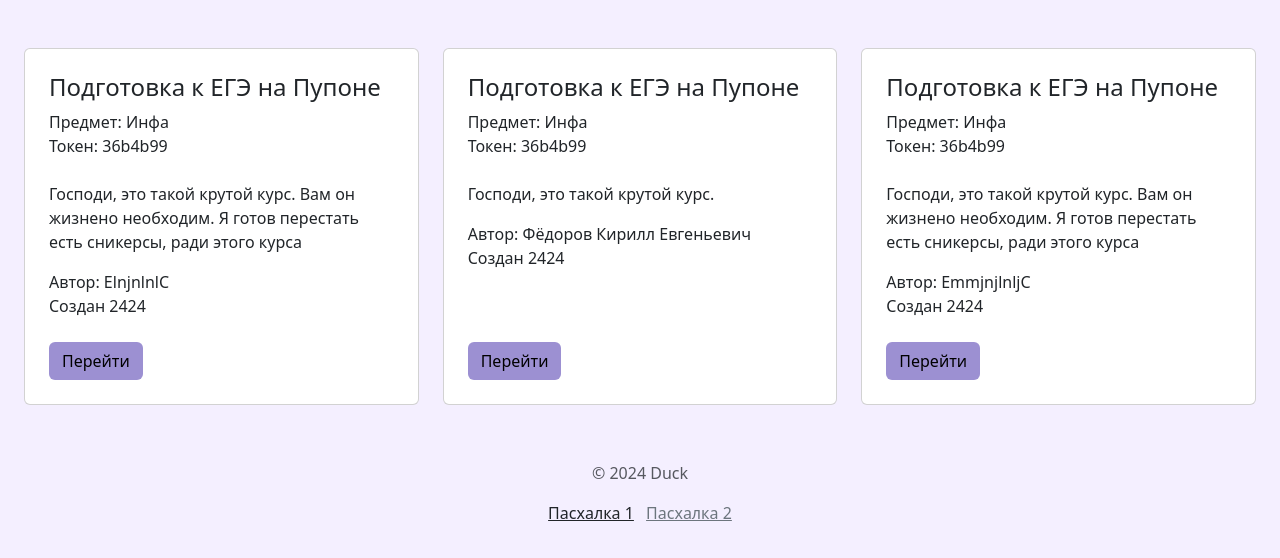
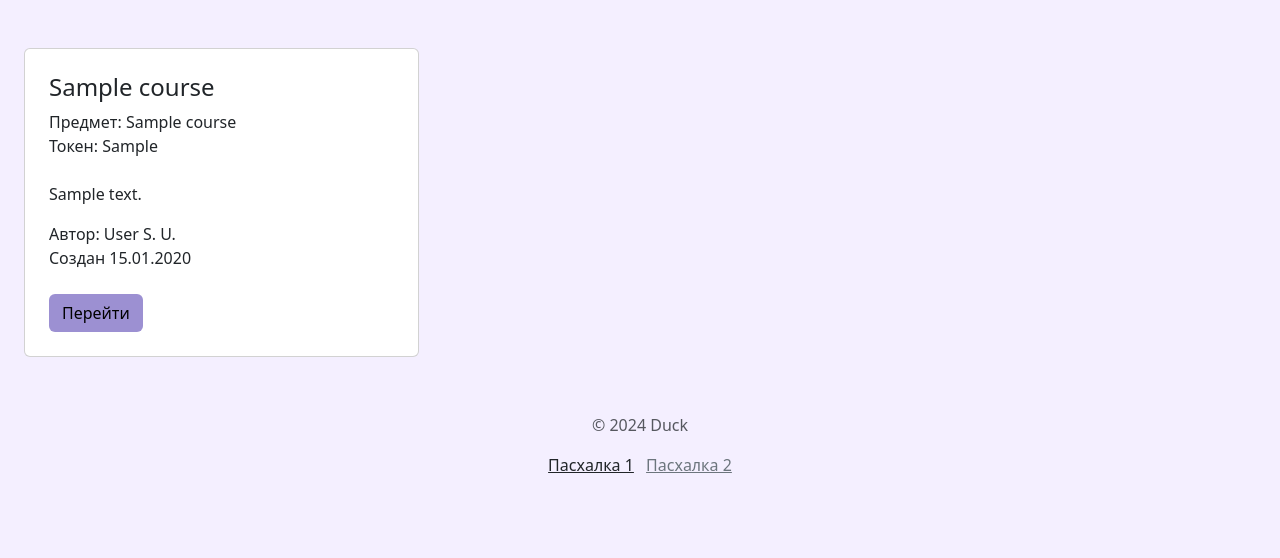
Before and after one commit to alissaryb/predprof-2025, a Flask app: page /all_courses in a window 1280 px wide. Shown: the part 86-644 px from the top of the page. Run offline with Flask 3, Linux system fonts and the light colour scheme; tables that the repository leaves empty hold one stand-in row (values such as "Sample post"); some libraries are stand-ins or nearby versions.

Commit message:
каталог курсов, добавление курса, мои курсы работают вместе с БД. в процессе отображение курса по uuid

```diff
--- a/forms/courses.py
+++ b/forms/courses.py
@@ -3,16 +3,16 @@ from wtforms import StringField, SubmitField, IntegerField, TextAreaField, Selec
 from wtforms.validators import InputRequired, NumberRange, DataRequired
 
 
-SUBJECT = ['Английский', 'Астрономия', 'Биология', 'География', 'Информатика', 'История ', 'Литература', 'Математика',
-           'Обществознание', 'Русский язык', 'Физика', 'Химия']
+SUBJECTS = ['Информатика', 'Математика', 'Русский язык']
 
 
 class FormAddCourse(FlaskForm):
     title = StringField('Введите название курса', validators=[InputRequired('Обязательное поле')])
     description = TextAreaField('Введите описание курса', validators=[InputRequired('Обязательное поле')])
-    subject = SelectField('Введите предмет изучения', choices=SUBJECT, validators=[DataRequired('Обязательное поле')])
+    subject = SelectField('Введите предмет изучения', choices=SUBJECTS,
+                          validators=[DataRequired('Обязательное поле')])
 
-    submit = SubmitField('Добавить')
+    submit = SubmitField('Создать')
 
 
 class FormAddPublication(FlaskForm):
--- a/forms/filters.py
+++ b/forms/filters.py
@@ -7,3 +7,4 @@ from wtforms.widgets import CheckboxInput
 import re
 
 class TaskFilter(FlaskForm):
+    pass
--- a/main.py
+++ b/main.py
@@ -1,24 +1,25 @@
 #!/usr/bin/env python
 # -*- coding: utf-8 -*-
+import datetime
 from functools import wraps
 
-from flask import Flask, render_template, request, redirect, url_for, send_from_directory
-from flask_login import LoginManager, login_required, current_user, login_user, \
-    logout_user, UserMixin
-from flask_wtf.csrf import CSRFProtect
-
-from requests import get
+from flask import Flask, render_template, request, redirect, send_from_directory
+from flask_login import LoginManager, login_required, current_user, login_user, logout_user
 
 from forms.register import FormRegisterUser, FormLoginUser
 from forms.tasks import FormAddTask, QuizForm
 from forms.courses import FormAddCourse, FormAddPublication
+
 import json
-import datetime
-
 import uuid
 
 from sa_models import db_session
 from sa_models.users import User
+from sa_models.courses import Course
+from sa_models.course_to_user import CourseToUser
+
+from py_scripts import funcs_back
+
 
 app = Flask(__name__)
 db_session.global_init('database/portal.db')
@@ -132,50 +133,10 @@ def work():
 def add_publication():
     form = FormAddPublication()
 
-    my_courses = ["1", "2", "3"]
-    form.my_courses.choices = my_courses
+    my_courses_ = ["1", "2", "3"]
+    form.my_courses.choices = my_courses_
 
     return render_template("add_publication.html", form=form)
-
-
-@app.route('/all_courses', methods=['GET', 'POST'])
-def all_courses():
-    courses = [
-        {"uuid": "0", "title": "Подготовка к ЕГЭ на Пупоне", "subject": "Инфа",
-         "type": "public",
-         "description": "Господи, это такой крутой курс. Вам он жизнено необходим. Я готов перестать есть сникерсы, ради этого курса",
-         "token": "36b4b99", "made_on_datetime": 2424, "author": "ЕlnjnlnlС"},
-        {"uuid": "1", "title": "Подготовка к ЕГЭ на Пупоне", "subject": "Инфа",
-         "type": "public",
-         "description": "Господи, это такой крутой курс.",
-         "token": "36b4b99", "made_on_datetime": 2424, "author": "Фёдоров Кирилл Евгеньевич"},
-        {"uuid": "2", "title": "Подготовка к ЕГЭ на Пупоне", "subject": "Инфа",
-         "type": "public",
-         "description": "Господи, это такой крутой курс. Вам он жизнено необходим. Я готов перестать есть сникерсы, ради этого курса",
-         "token": "36b4b99", "made_on_datetime": 2424, "author": "ЕmmjnjlnljС"}]
-
-    return render_template("all_courses.html", title="", courses=courses)
-
-
-@app.route('/course/<id>', methods=['GET', 'POST'])
-def courses(id):
-    courses = [{"uuid": "0", "title": "Подготовка к ЕГЭ на Пупоне", "subject": "Инфа",
-         "type": "public",
-         "description": "Господи, это такой крутой курс. Вам он жизнено необходим. Я готов перестать есть сникерсы, ради этого курса",
-         "token": "36b4b99", "made_on_datetime": 2424, "author": "ЕlnjnlnlС"},
-        {"uuid": "1", "title": "Подготовка к ЕГЭ на Пупоне", "subject": "Инфа",
-         "type": "public",
-         "description": "Господи, это такой крутой курс. Вам он жизнено необходим. Я готов перестать есть сникерсы, ради этого курса",
-         "token": "36b4b99", "made_on_datetime": 2424, "author": "Фёдоров Кирилл Евгеньевич"},
-        {"uuid": "2", "title": "Подготовка к ЕГЭ на Пупоне", "subject": "Инфа",
-         "type": "public",
-         "description": "Господи, это такой крутой курс. Вам он жизнено необходим. Я готов перестать есть сникерсы, ради этого курса",
-         "token": "36b4b99", "made_on_datetime": 2424, "author": "ЕmmjnjlnljС"}]
-
-    course = courses[int(id)]
-
-    publications = [{"uuid": "0", "title": "Кейс 2", "text": "Домашка по предпрофу, вы умрете, вы умрете, вы умрете, вы умрете, вы умрете, вы умрете", "made_on_datetime": "432872", "files_folder_path": [("/materials/KE_task3_video1.mp4", "video"), ("/materials/prefixes.pptx", "other"), ("/materials/correct_ip.png", "img")], "type": "courses", "author": "Ф К Е"}, {}, {}]
-    return render_template("course.html", title="", id=id, course=course, publications=publications)
 
 
 @app.route('/profile', methods=['GET'])
@@ -238,27 +199,19 @@ def statistic():
 def my_grops():
     return render_template("my_grops.html")
 
-@app.route('/my_courses', methods=['GET', 'POST'])
-def my_courses():
-    student_courses = []
-    teacher_courses = [] #список словарей
 
-    return render_template("my_courses.html", teacher_courses=teacher_courses, student_courses=student_courses)
+@app.route('/teacher_groups', methods=['GET', 'POST'])
+def teacher_groups():
+    courses = [{"id": "0", "num_class": 6, "token": "sh24re"},
+               {"id": "1", "num_class": 10, "token": "dfs3y53"},
+               {"id": "2", "num_class": 10, "token": "fdj836"}]
 
-@app.route('/add_course', methods=['GET', 'POST'])
-def add_course():
-    form = FormAddCourse()
-    if form.submit.data == True:
-        print(form.type.data)
-
-        return redirect("/")
-    return render_template("add_course.html", title="Добавление курса", form=form)
+    return render_template("teacher_groups.html", courses=courses)
 
 
 @app.route('/add_task', methods=['GET', 'POST'])
 def add_task():
     form = FormAddTask()
-    print(form)
     if form.submit.data == True:
         print("SUBMIT")
         try:
@@ -291,13 +244,122 @@ def add_task():
                            form=form)
 
 
-@app.route('/teacher_groups', methods=['GET', 'POST'])
-def teacher_groups():
-    courses = [{"id": "0", "num_class": 6, "token": "sh24re"},
-               {"id": "1", "num_class": 10, "token": "dfs3y53"},
-               {"id": "2", "num_class": 10, "token": "fdj836"}]
+@app.route('/course/<course_uuid>', methods=['GET'])
+def course_by_uuid(course_uuid):
+    db_sess = db_session.create_session()
 
-    return render_template("teacher_groups.html", courses=courses)
+    course = db_sess.query(Course).where(Course.uuid == course_uuid).first()
+    if course is None:
+        return render_template("err.html", title="Курс не найден", err='Курс не найден')
+
+    course_data = {
+        'uuid': course_uuid,
+        'title': course.title,
+        'subject': course.subject,
+        'description': course.description,
+        'token': course.token,
+        'made_on_datetime': course.made_on_datetime.strftime('%d.%m.%Y'),
+        'author': f'{course.author.surname} {course.author.name[0]}. {course.author.lastname[0]}.'
+    }
+
+    all_tags = []
+    publications = []
+    for note in publications:
+        note_data = {
+            'uuid': note.uuid,
+            'title': note.title,
+            'text': note.text,
+            'made_on_datetime': note.made_on_datetime.strftime('%d.%m.%Y'),
+            'tag': note.tag,
+
+        }
+
+    courses = [{"uuid": "0", "title": "Подготовка к ЕГЭ на Пупоне", "subject": "Инфа",
+         "type": "public",
+         "description": "Господи, это такой крутой курс. Вам он жизнено необходим. Я готов перестать есть сникерсы, ради этого курса",
+         "token": "36b4b99", "made_on_datetime": 2424, "author": "ЕlnjnlnlС"},
+        {"uuid": "1", "title": "Подготовка к ЕГЭ на Пупоне", "subject": "Инфа",
+         "type": "public",
+         "description": "Господи, это такой крутой курс. Вам он жизнено необходим. Я готов перестать есть сникерсы, ради этого курса",
+         "token": "36b4b99", "made_on_datetime": 2424, "author": "Фёдоров Кирилл Евгеньевич"},
+        {"uuid": "2", "title": "Подготовка к ЕГЭ на Пупоне", "subject": "Инфа",
+         "type": "public",
+         "description": "Господи, это такой крутой курс. Вам он жизнено необходим. Я готов перестать есть сникерсы, ради этого курса",
+         "token": "36b4b99", "made_on_datetime": 2424, "author": "ЕmmjnjlnljС"}]
+
+    course = courses[int(id)]
+
+    publications = [{"uuid": "0", "title": "Кейс 2",
+                     "text": "Домашка по предпрофу, вы умрете, вы умрете, вы умрете, вы умрете, вы умрете, вы умрете",
+                     "made_on_datetime": "432872", "files_folder_path":
+                         [("/materials/KE_task3_video1.mp4", "video"), ("/materials/prefixes.pptx", "other"),
+                          ("/materials/correct_ip.png", "img")], "author": "Ф К Е"}, {}, {}]
+    return render_template("course.html", title="", id=id, course=course, publications=publications)
+
+
+@app.route('/add_course', methods=['GET', 'POST'])
+@login_required
+def add_course():
+    form = FormAddCourse()
+    if form.validate_on_submit():
+        db_sess = db_session.create_session()
+
+        new_course = Course()
+        new_course.title = form.title.data
+        new_course.description = form.description.data
+        new_course.subject = form.subject.data
+        new_course.uuid = str(uuid.uuid4())
+        new_course.token = funcs_back.generate_token()
+
+        db_sess.add(new_course)
+        db_sess.commit()
+
+        db_sess.close()
+
+        return redirect("/")
+
+    return render_template("add_course.html", title="Создание курса", form=form)
+
+
+@app.route('/all_courses', methods=['GET'])
+def all_courses():
+    db_sess = db_session.create_session()
+
+    all_ = db_sess.query(Course).order_by(Course.made_on_datetime).all()
+    registered_courses_uuids = []
+    if current_user.is_authenticated:
+        registered_courses_uuids = (funcs_back.get_courses_teach(current_user.uuid) +
+                                    funcs_back.get_courses_learn(current_user.uuid))
+        for i in range(len(registered_courses_uuids)):
+            registered_courses_uuids[i] = registered_courses_uuids[i]['uuid']
+
+    courses = []
+    for course in all_:
+        d = {
+            'title': course.title,
+            'subject': course.subject,
+            'token': course.token,
+            'description': course.description,
+            'author': f'{course.author.surname} {course.author.name[0]}. {course.author.lastname[0]}.',
+            'made_on_datetime': course.made_on_datetime.strftime('%d.%m.%Y'),
+            'uuid': course.uuid,
+        }
+        courses.append(d)
+
+    db_sess.close()
+
+    return render_template("all_courses.html", title="Каталог курсов", courses=courses,
+                           registered_courses_uuids=registered_courses_uuids)
+
+
+@app.route('/my_courses', methods=['GET'])
+@login_required
+def my_courses():
+    student_courses = funcs_back.get_courses_learn(current_user.uuid)
+    teacher_courses = funcs_back.get_courses_teach(current_user.uuid)
+
+    return render_template("my_courses.html", teacher_courses=teacher_courses,
+                           student_courses=student_courses, title="Мои курсы")
 
 
 @app.route('/register', methods=['GET', 'POST'])
--- a/sa_models/problems.py
+++ b/sa_models/problems.py
@@ -13,10 +13,10 @@ class Problem(SqlAlchemyBase):
     answer = sqlalchemy.Column(sqlalchemy.String, nullable=False)
 
     kim_type_uuid = sqlalchemy.Column(sqlalchemy.String, sqlalchemy.ForeignKey("kim_types.uuid"))
-    kim_type = orm.relationship("User")
+    kim_type = orm.relationship("KimType")
 
     difficulty_uuid = sqlalchemy.Column(sqlalchemy.String, sqlalchemy.ForeignKey("difficulties.uuid"))
-    difficulty = orm.relationship("User")
+    difficulty = orm.relationship("Difficulty")
 
     def __repr__(self):
         return f'<Problem> {self.uuid} {self.text}'
--- a/templates/all_courses.html
+++ b/templates/all_courses.html
@@ -1,7 +1,5 @@
 {% extends 'base.html' %}
 {% block main_content %}
-
-
 <div class="px-4 py-4">
 
 <div class="row gy-4 row-cols-1 row-cols-md-2 row-cols-xl-3">
--- a/templates/course.html
+++ b/templates/course.html
@@ -54,7 +54,7 @@
     {% endfor %}
 
     <div class="col-md-6 col-lg-4 cen">
-        <a href="/all_courses" class="btn btn-violet cen">Вернутся ко всем курсам</a>
+        <a href="/all_courses" class="btn btn-violet cen">Вернуться ко всем курсам</a>
     </div>
 
 
```
Also changed, not shown: py_scripts/funcs_back.py (+61 -0 lines), templates/my_courses.html (+6 -6 lines).
